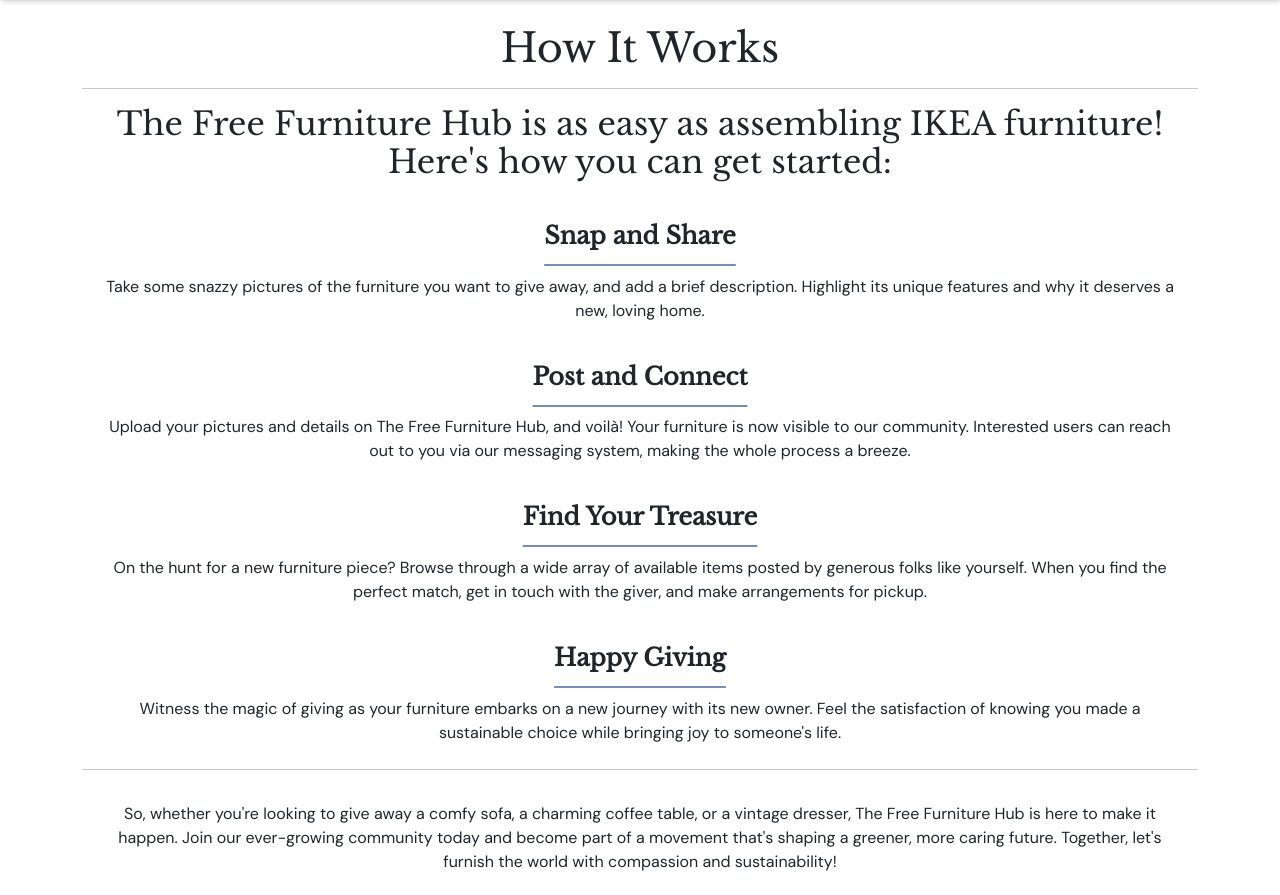
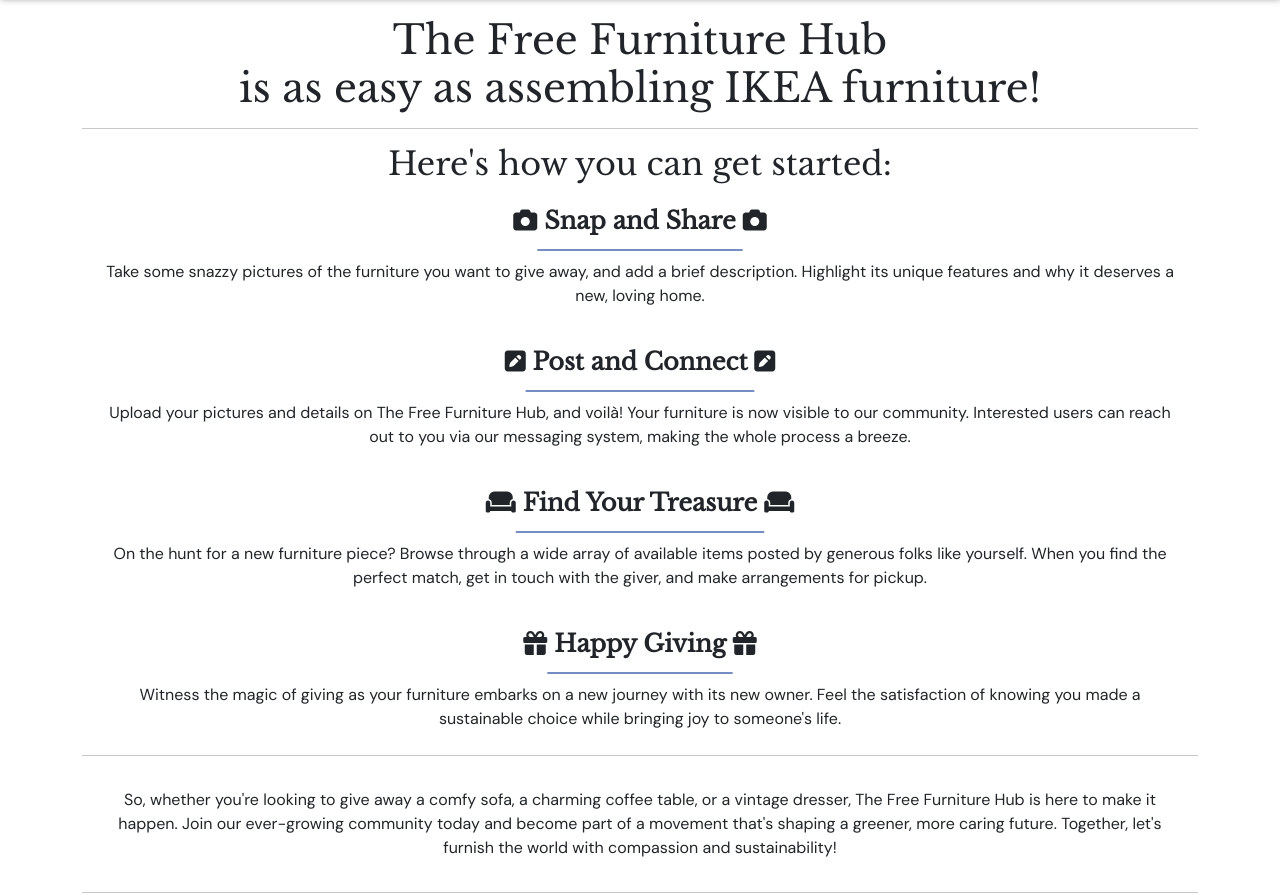
Before and after one commit to Louibens/PP4_FreeFurnitureHub, a Django app: page /howitworks/ in a window 1280 px wide. Shown: the part 178-1073 px from the top of the page. Run offline with Django 3.2, Linux system fonts and the light colour scheme; some libraries are stand-ins or nearby versions.

Commit message:
Add fontawesome icons to How it works page and minor design change to text content

```diff
--- a/home/templates/home/how_it_works.html
+++ b/home/templates/home/how_it_works.html
@@ -7,30 +7,29 @@
 {% block content %}
 
 <div class="HIW_container container">
-        <h1 class="text-center pt-4">How It Works</h1>
-        <hr>
-        <h2 class="text-center pb-3">The Free Furniture Hub is as easy as assembling IKEA furniture!
-                <br>Here's how you can
-                get started:</h2>
+        <h1 class="text-center pt-3">The Free Furniture Hub
+                <br>is as easy as assembling IKEA furniture!
+                <hr>
+        <h2 class="text-center">Here's how you can get started:</h2>
 
-        <h4 class="text-center pt-3 purple-line"><strong>Snap and Share</strong></h4>
+        <h4 class="text-center pt-3 purple-line"><i class="fa-solid fa-camera"></i><strong> Snap and Share </strong><i class="fa-solid fa-camera"></i></h4>
         <p class="text-center m-4">Take some snazzy pictures of the furniture you want to give away, and add a brief
                 description.
                 Highlight its unique features and why it deserves a new, loving home.</p>
 
-        <h4 class="text-center pt-3 purple-line"><strong>Post and Connect</strong></h4>
+        <h4 class="text-center pt-3 purple-line"><i class="fa-solid fa-square-pen"></i><strong> Post and Connect </strong><i class="fa-solid fa-square-pen"></i></h4>
         <p class="text-center m-4">
                 Upload your pictures and details on The Free Furniture Hub, and voilà! Your furniture is now visible
                 to our community. Interested users can reach out to you via our messaging system, making the whole
                 process a breeze.
         </p>
-        <h4 class="text-center pt-3 purple-line"><strong>Find Your Treasure</strong></h4>
+        <h4 class="text-center pt-3 purple-line"><i class="fa-solid fa-couch"></i><strong> Find Your Treasure </strong><i class="fa-solid fa-couch"></i></h4>
         <p class="text-center m-4">
                 On the hunt for a new furniture piece? Browse through a wide array of available items posted by
                 generous folks like yourself. When you find the perfect match, get in touch with the giver, and make
                 arrangements for pickup.
         </p>
-        <h4 class="text-center pt-3 purple-line"><strong>Happy Giving</strong></h4>
+        <h4 class="text-center pt-3 purple-line"><i class="fa-solid fa-gift"></i><strong> Happy Giving </strong><i class="fa-solid fa-gift"></i></h4>
         <p class="text-center m-4">
                 Witness the magic of giving as your furniture embarks on a new journey with its new owner. Feel the
                 satisfaction of knowing you made a sustainable choice while bringing joy to someone's life.
--- a/templates/includes/footer.html
+++ b/templates/includes/footer.html
@@ -16,8 +16,7 @@
             </li>
             <li>
                 <a href="https://instagram.com" target="_blank" rel="noopener"
-                    aria-label="Visit our Instagram page (opens in a new tab)"><i
-                        class="fa-brands fa-instagram"></i></a>
+                    aria-label="Visit our Instagram page (opens in a new tab)"><i class="fa-brands fa-instagram"></i></a>
             </li>
             <li>
                 <a href="https://youtube.com" target="_blank" rel="noopener"
```
